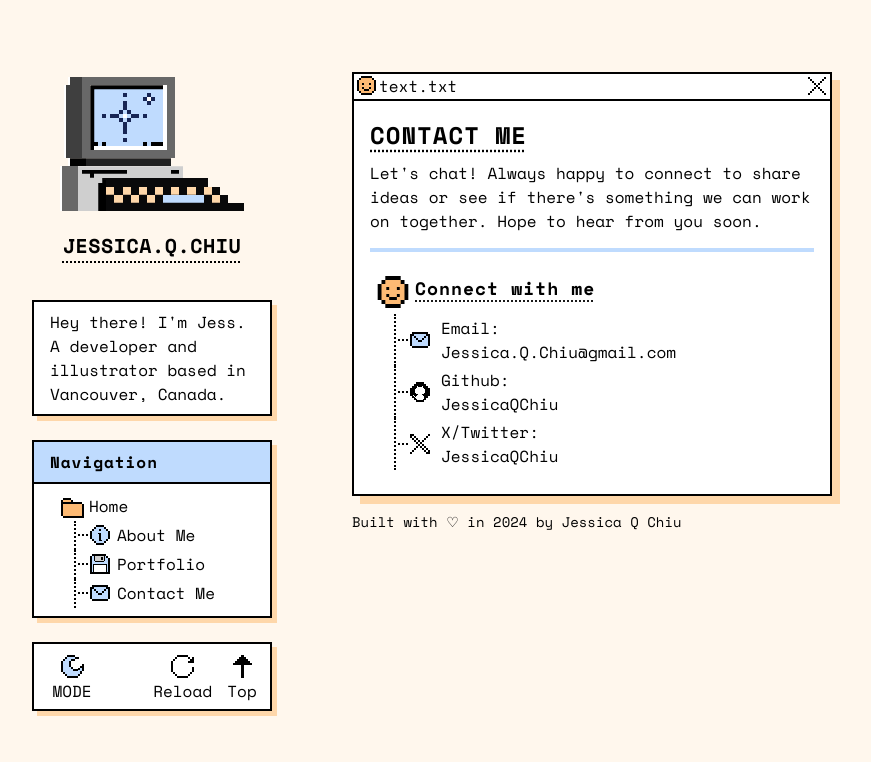
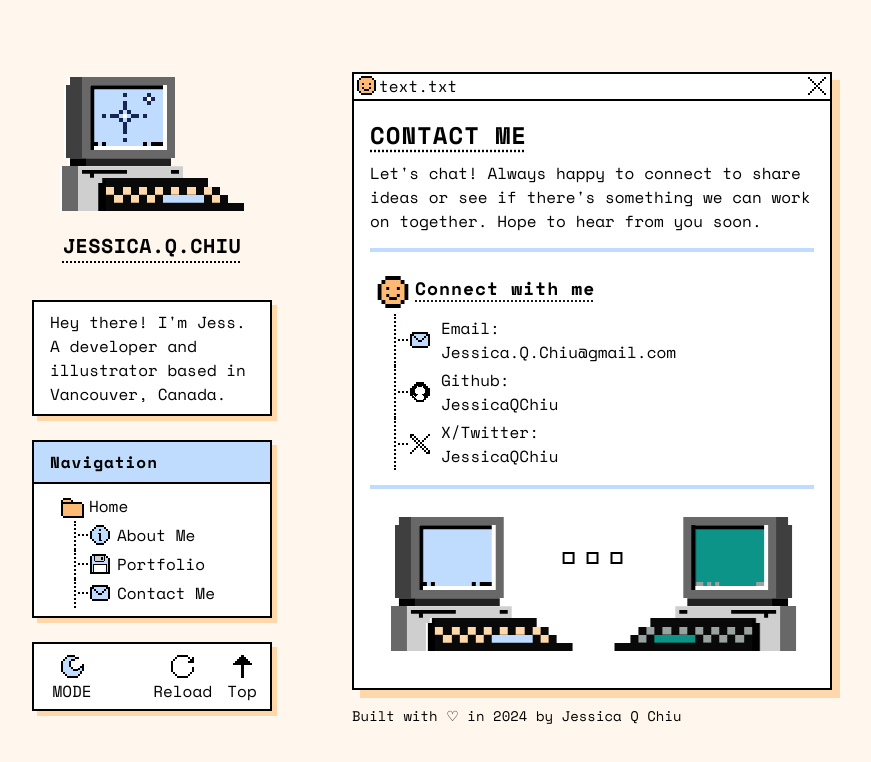
Before and after one commit to JessicaQChiu/jessica-q-chiu-portfolio, a Next.js app: page /contact in a window 1280 px wide. Shown: the top 762 px of the page, without its empty margins (160-1031 px from the left). Built offline with nearby package versions, Linux system fonts and the light colour scheme.

Commit message:
Added contact page image

```diff
--- a/src/app/contact/page.tsx
+++ b/src/app/contact/page.tsx
@@ -95,6 +95,14 @@ const Contact = () => {
           </Link>
         </li>
       </ul>
+      <hr />
+      <Image
+        src="/images/computers-connecting.png"
+        alt="two retro computers connecting to each other"
+        width={445}
+        height={160}
+        className="flex object-contain"
+      />
     </div>
   );
 };
```
Also changed, not shown: public/images/computers-connecting.png (added).
